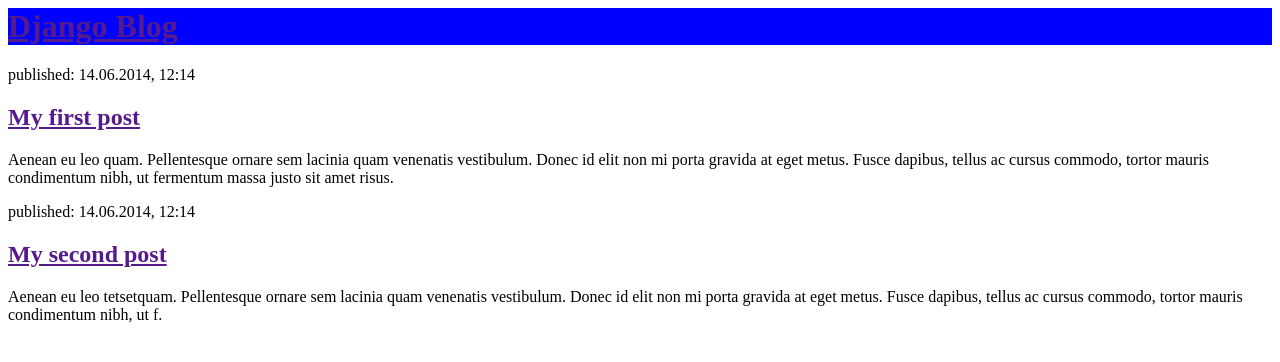
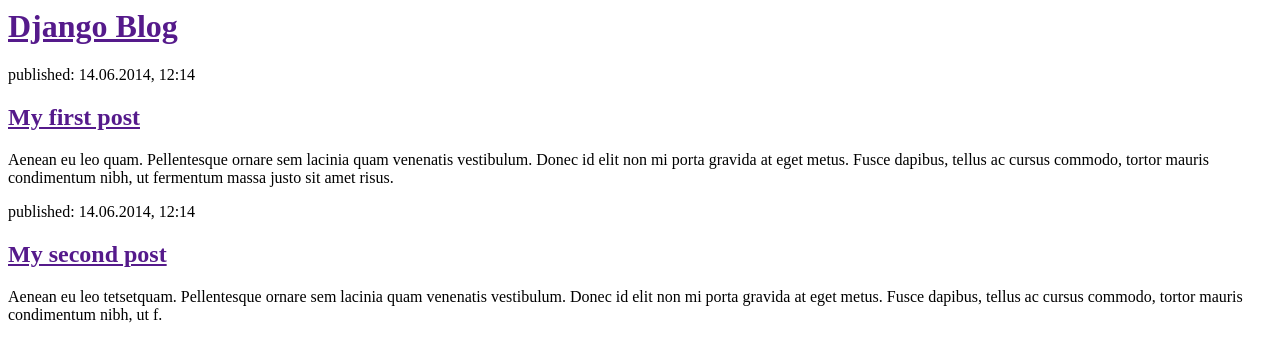
Before and after one commit to kmogun/my-first-blog, a Django app: page / in a window 1280 px wide. Shown: the top 362 px of the page. Run offline with Django 3.2, Linux system fonts and the light colour scheme.

Commit message:
actualizo estilos

```diff
--- a/blog/templates/blog/post_list.html
+++ b/blog/templates/blog/post_list.html
@@ -1,9 +1,10 @@
     <html>
         <head>
             <title>Django Girls blog</title>
+            <style>a:clicked {text-decoration: none;}</style>
         </head>
         <body>
-            <div style="background-color: blue">
+            <div style="color: blue">
                 <h1><a href="">Django Blog</a></h1>
             </div>
 
```
